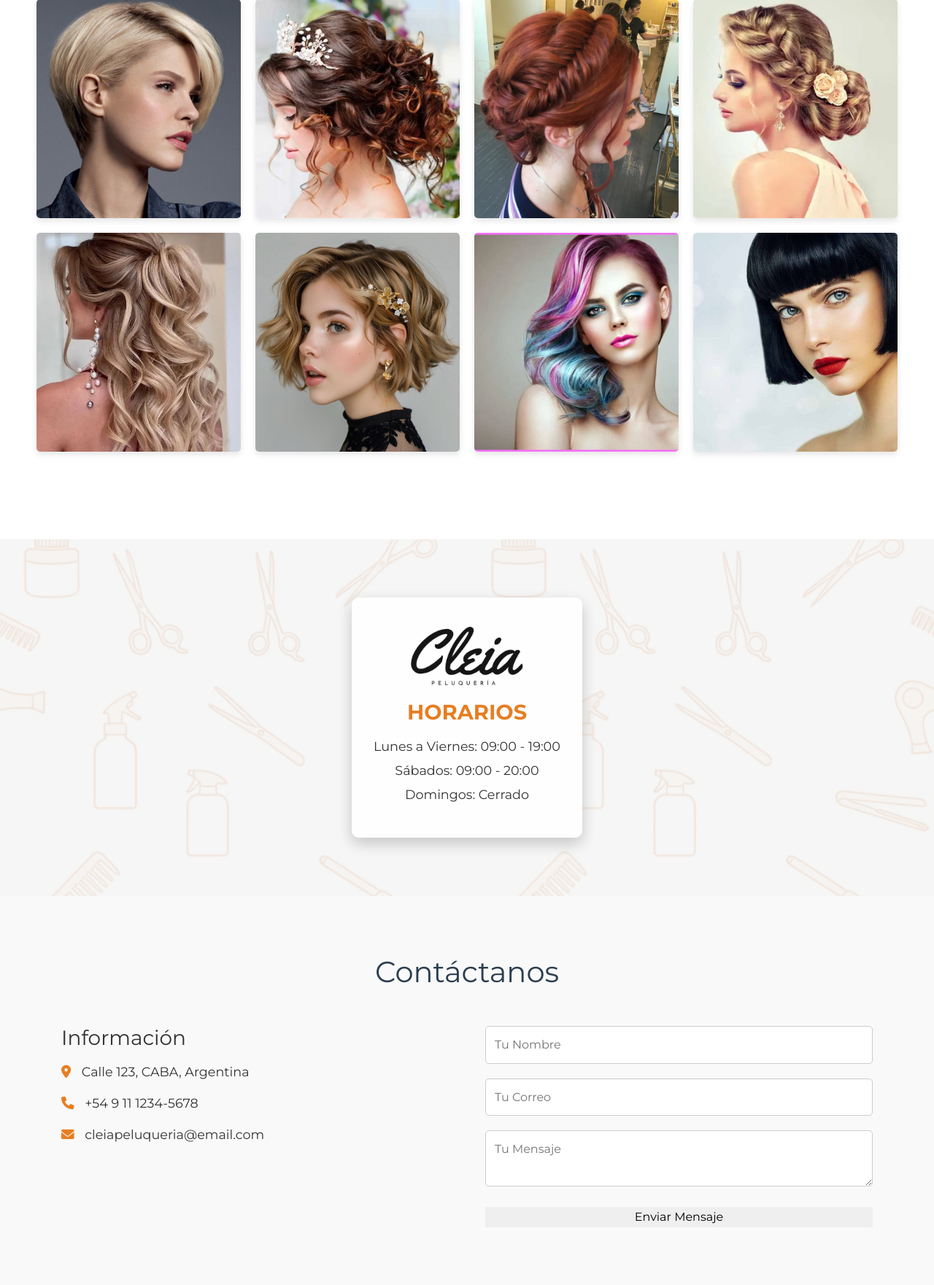
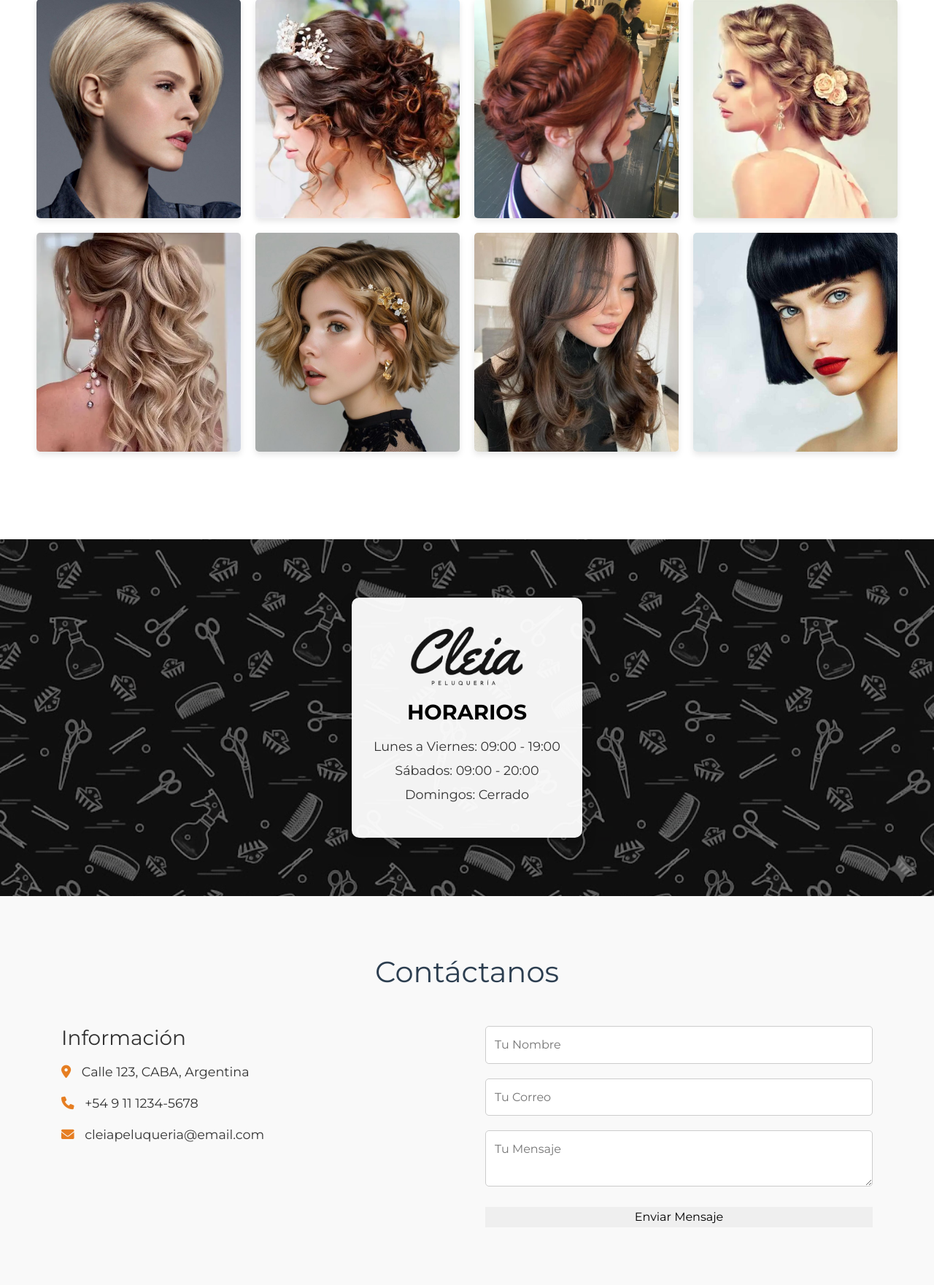
Before and after one commit to maga-casco/Peluqueria, a Django app: page / in a window 1280 px wide. Shown: the part 879-2640 px from the top of the page at 73% size. Run offline with Django 5.2, Linux system fonts and the light colour scheme.

Commit message:
Tercer commit

```diff
--- a/public/css/style.css
+++ b/public/css/style.css
@@ -236,11 +236,12 @@
             left: 0;
             width: 100%;
             height: 100%;
-            background-image: url('../images/fondo-de-horarios.jpg');
+            background-image: url('../images/fondo-horario.jpg');
             background-size: cover;
             background-position: center;
-            opacity: 0.2;
             z-index: 1;
+            background-color: rgba(0, 0, 0, 0.4);
+            background-blend-mode: darken;
         }
 
         .horarios-card {
@@ -249,7 +250,7 @@
             padding: 40px 30px;
             text-align: center;
             border-radius: 10px;
-            box-shadow: 0 8px 20px rgba(0,0,0,0.2);
+            box-shadow: 0 8px 20px rgba(0, 0, 0, 0.2);
             max-width: 400px;
             z-index: 2;
         }
@@ -263,7 +264,7 @@
             font-size: 1.8em;
             margin-bottom: 15px;
             font-weight: 700;
-            color: #e67e22;
+            color: #000000;
         }
 
         .horarios-info p {
--- a/templates/index/index.html
+++ b/templates/index/index.html
@@ -26,13 +26,13 @@
         <div id="heroCarousel" class="carousel slide" data-bs-ride="carousel" data-bs-interval="3000">
             <div class="carousel-inner">
                 <div class="carousel-item active">
-                    <img src="{% static 'images/carrusel1.jpg' %}" class="d-block w-100" alt="Imagen 1">
+                    <img src="{% static 'images/carrusel1.jpg' %}" class="d-block w-100" alt="Salon">
                 </div>
                 <div class="carousel-item">
-                    <img src="{% static 'images/carrusel2.png' %}" class="d-block w-100" alt="Imagen 2">
+                    <img src="{% static 'images/carrusel2.png' %}" class="d-block w-100" alt="Salon">
                 </div>
                 <div class="carousel-item">
-                    <img src="{% static 'images/carrusel3.jpg' %}" class="d-block w-100" alt="Imagen 3">
+                    <img src="{% static 'images/carrusel3.jpg' %}" class="d-block w-100" alt="Salon">
                 </div>
             </div>
         </div>
@@ -57,7 +57,7 @@
             <img src="{% static 'images/peinado4.webp' %}" alt="Peinado 4">
             <img src="{% static 'images/peinado5.webp' %}" alt="Peinado 5">
             <img src="{% static 'images/peinado6.jpg' %}" alt="Peinado 6">
-            <img src="{% static 'images/peinado7.webp' %}" alt="Peinado 7">
+            <img src="{% static 'images/peinado7.jpg' %}" alt="Peinado 7">
             <img src="{% static 'images/peinado8.png' %}" alt="Peinado 8">
         </div>
     </section>
```
Also changed, not shown: public/images/fondo-de-horarios.jpg (deleted), public/images/fondo-horario.jpg (added), public/images/peinado7.jpg (added), public/images/peinado7.webp (deleted).
